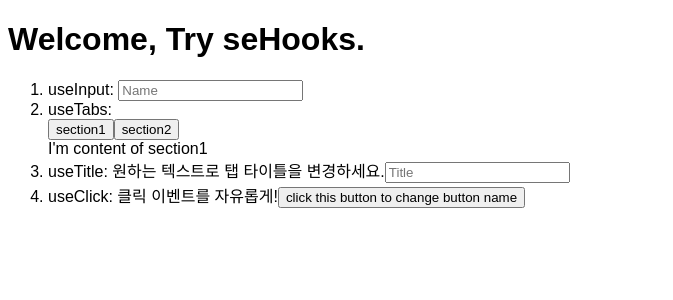
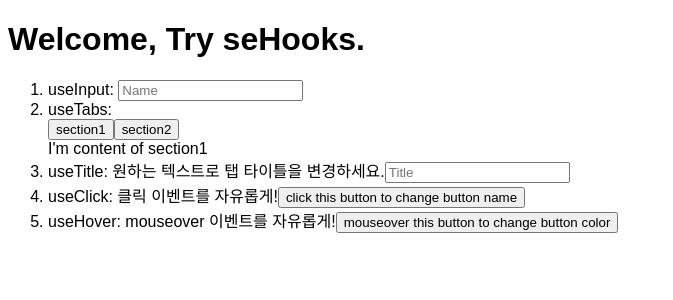
Before and after one commit to seheeeeee/seHooks, a React (Create React App) app: page / in a window 1280 px wide. Shown: the top 300 px of the page, without its empty margins (0-673 px from the left). Built offline with nearby package versions, Linux system fonts and the light colour scheme.

Commit message:
useHover

```diff
--- a/src/App.js
+++ b/src/App.js
@@ -14,7 +14,7 @@ const content = [
 ];
 
 export default function App() {
-  const { useInput, useTabs, useTitle, useClick } = hooks;
+  const { useInput, useTabs, useTitle, useClick, useHover } = hooks;
 
   // useInput
   const maxLen = (value) => value.length <= 10;
@@ -33,6 +33,11 @@ export default function App() {
   //useClick
   const changeButton = useClick(() => {
     changeButton.current.innerText = Math.floor(Math.random() * 100);
+  });
+
+  //useHover
+  const changeButtonHover = useHover(() => {
+    changeButtonHover.current.style.backgroundColor = "red";
   });
 
   return (
@@ -66,6 +71,12 @@ export default function App() {
             click this button to change button name
           </button>
         </li>
+        <li>
+          useHover: mouseover 이벤트를 자유롭게!
+          <button ref={changeButtonHover}>
+            mouseover this button to change button color
+          </button>
+        </li>
       </ol>
     </div>
   );
--- a/src/hooks/index.js
+++ b/src/hooks/index.js
@@ -2,5 +2,6 @@ import useInput from "./useInput";
 import useTabs from "./useTabs";
 import useTitle from "./useTitle";
 import useClick from "./useClick";
+import useHover from "./useHover";
 
-export default { useInput, useTabs, useTitle, useClick };
+export default { useInput, useTabs, useTitle, useClick, useHover };
--- /dev/null
+++ b/src/hooks/useHover.js
@@ -0,0 +1,22 @@
+import React, { useRef, useEffect } from "react";
+
+const useHover = (onHover) => {
+  if (!typeof onHover === "function") {
+    return "";
+  }
+  const ref = useRef();
+  useEffect(() => {
+    if (ref.current) {
+      ref.current.addEventListener("mouseenter", onHover);
+    }
+    return () => {
+      if (ref.current) {
+        ref.current.removeEventListener("mouseenter", onHover);
+      }
+    };
+  }, []);
+
+  return ref;
+};
+
+export default useHover;
```
